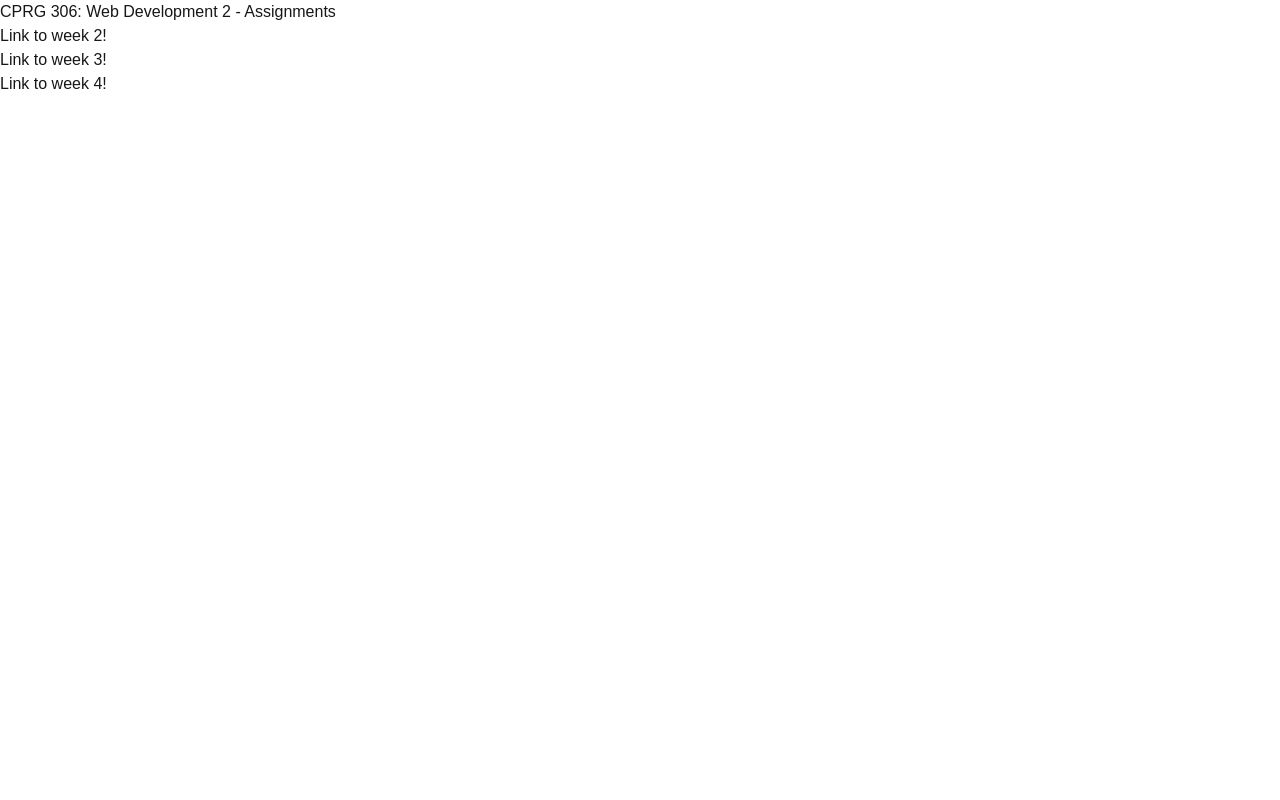
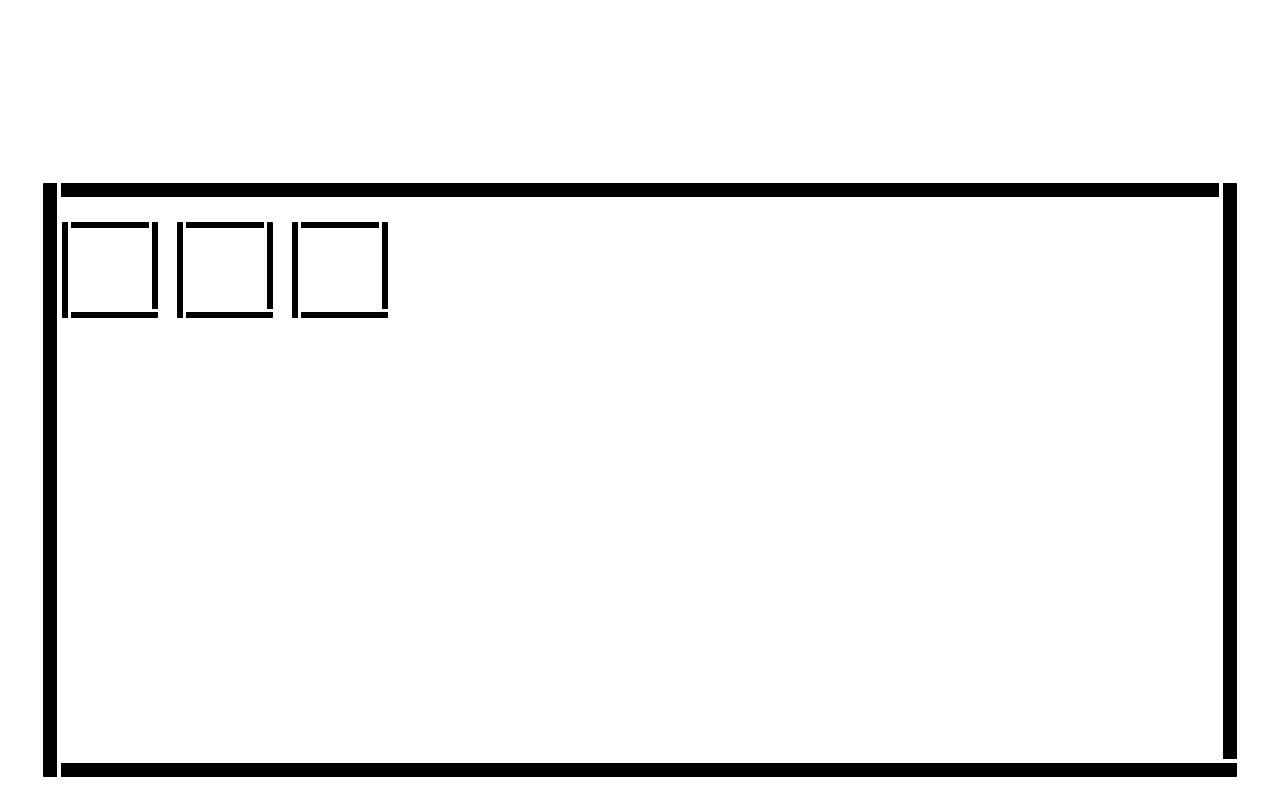
Before and after one commit to Kiwito7103/cprg306-assignments, a Next.js app: page / in a window 1280 px wide. Built offline with nearby package versions, Linux system fonts and the light colour scheme.

Commit message:
NOT RELATED TO ASSIGNMENTS, i made the page.js look pretty
I played around to make my app.js where you select what week to look nicer

```diff
--- a/app/layout.js
+++ b/app/layout.js
@@ -1,4 +1,5 @@
 import { Geist, Geist_Mono } from "next/font/google";
+import { Press_Start_2P } from "next/font/google";
 import "./globals.css";
 
 const geistSans = Geist({
@@ -11,6 +12,13 @@ const geistMono = Geist_Mono({
   subsets: ["latin"],
 });
 
+const pressStart2P = Press_Start_2P({
+  variable: "--font-pressstart2p",
+  subsets: ["latin"],
+  weight: ["400"],
+  display: "swap"
+});
+
 export const metadata = {
   title: "Create Next App",
   description: "Generated by create next app",
@@ -20,7 +28,7 @@ export default function RootLayout({ children }) {
   return (
     <html lang="en">
       <body
-        className={`${geistSans.variable} ${geistMono.variable} antialiased`}
+        className={`${geistSans.variable} ${geistMono.variable} ${pressStart2P.variable} antialiased`}
       >
         {children}
       </body>
--- a/app/page.js
+++ b/app/page.js
@@ -1,12 +1,195 @@
 import Link from "next/link";
+
 export default function Home() {
+
+  const titleStyle = {
+    fontFamily: "var(--font-pressstart2p), sans-serif",
+    fontSize: 16,
+    color: "#fff",
+    textAlign: "center",
+    marginBottom: 20,
+  };
   return (
     <>
-      <h1>CPRG 306: Web Development 2 - Assignments</h1>
-      <p><Link href="/week-2">Link to week 2!</Link></p>
-      <p><Link href="/week-3">Link to week 3!</Link></p>
-      <p><Link href="/week-4">Link to week 4!</Link></p>
+
+      <div style={pageStyle}>
+        <h1 style={titleStyle}>CPRG 306: Web Development 2 - Assignments - Lyub</h1>
+        <div style={houseStyle}>
+          <div style={wallStyleTop}></div>
+          <div style={wallStyleRight}></div>
+          <div style={wallStyleBottom}></div>
+          <div style={wallStyleLeft}></div>
+
+          <div style={roomsContainerStyle}>
+            <Room link="/week-2" label="Week 2" />
+            <Room link="/week-3" label="Week 3" />
+            <Room link="/week-4" label="Week 4" />
+          </div>
+        </div>
+      </div>
     </>
   );
+}
 
+function Room({ link, label }) {
+  return (
+    <Link href={link} style={roomStyle}>
+      <div style={{ position: "relative", width: "100%", height: "100%" }}>
+        <div style={wallStyleTopSmall}></div>
+        <div style={wallStyleRightSmall}></div>
+        <div style={wallStyleBottomSmall}></div>
+        <div style={wallStyleLeftSmall}></div>
+        <span style={labelStyle}>{label}</span>
+      </div>
+    </Link>
+  );
 }
+
+const pageStyle = {
+  display: "flex",
+  flexDirection: "column",
+  minHeight: "100vh",
+  justifyContent: "flex-end",
+  padding: 20,
+};
+
+const houseStyle = {
+  position: "relative",
+  width: 1200,
+  height: 600,
+  margin: "0 auto",
+  backgroundColor: "transparent",
+  padding: 20,
+  boxSizing: "border-box",
+};
+
+const roomsContainerStyle = {
+  display: "flex",
+  flexWrap: "wrap",
+  gap: "15px",
+  width: "100%",
+  height: "calc(100% - 40px)",
+  paddingTop: 20,
+  boxSizing: "border-box",
+  position: "relative",
+  zIndex: 1,
+  justifyContent: "start",
+  alignContent: "flex-start",
+};
+
+
+const wallBase = {
+  backgroundColor: "black",
+  border: "3px solid white",
+  boxSizing: "border-box",
+  position: "absolute",
+  borderStyle: "solid",
+  borderColor: "white",
+  filter: "drop-shadow(1px 1px 0 white) drop-shadow(-1px -1px 0 white)",
+};
+
+const wallStyleTop = {
+  ...wallBase,
+  top: 0,
+  left: 0,
+  width: "100%",
+  height: 20,
+  borderRadius: "4px 4px 0 0",
+};
+
+const wallStyleRight = {
+  ...wallBase,
+  top: 0,
+  right: 0,
+  width: 20,
+  height: "100%",
+  borderRadius: "0 4px 4px 0",
+};
+
+const wallStyleBottom = {
+  ...wallBase,
+  bottom: 0,
+  left: 0,
+  width: "100%",
+  height: 20,
+  borderRadius: "0 0 4px 4px",
+};
+
+const wallStyleLeft = {
+  ...wallBase,
+  top: 0,
+  left: 0,
+  width: 20,
+  height: "100%",
+  borderRadius: "4px 0 0 4px",
+};
+
+const smallWallBase = {
+  ...wallBase,
+  borderWidth: 2,
+};
+
+const wallStyleTopSmall = {
+  ...smallWallBase,
+  top: 0,
+  left: 0,
+  width: "100%",
+  height: 10,
+  borderRadius: "3px 3px 0 0",
+  position: "absolute",
+};
+
+const wallStyleRightSmall = {
+  ...smallWallBase,
+  top: 0,
+  right: 0,
+  width: 10,
+  height: "100%",
+  borderRadius: "0 3px 3px 0",
+  position: "absolute",
+};
+
+const wallStyleBottomSmall = {
+  ...smallWallBase,
+  bottom: 0,
+  left: 0,
+  width: "100%",
+  height: 10,
+  borderRadius: "0 0 3px 3px",
+  position: "absolute",
+};
+
+const wallStyleLeftSmall = {
+  ...smallWallBase,
+  top: 0,
+  left: 0,
+  width: 10,
+  height: "100%",
+  borderRadius: "3px 0 0 3px",
+  position: "absolute",
+};
+
+const roomStyle = {
+  position: "relative",
+  display: "block",
+  width: 100,
+  height: 100,
+  backgroundColor: "transparent",
+  cursor: "pointer",
+  color: "white",
+  fontWeight: "bold",
+  fontSize: 14,
+  textDecoration: "none",
+  userSelect: "none",
+};
+
+const labelStyle = {
+  position: "absolute",
+  top: "50%",
+  left: "50%",
+  transform: "translate(-50%, -50%)",
+  pointerEvents: "none",
+  fontFamily: "var(--font-pressstart2p), sans-serif",
+  fontSize: 8,
+  color: "#fff",
+};
```
